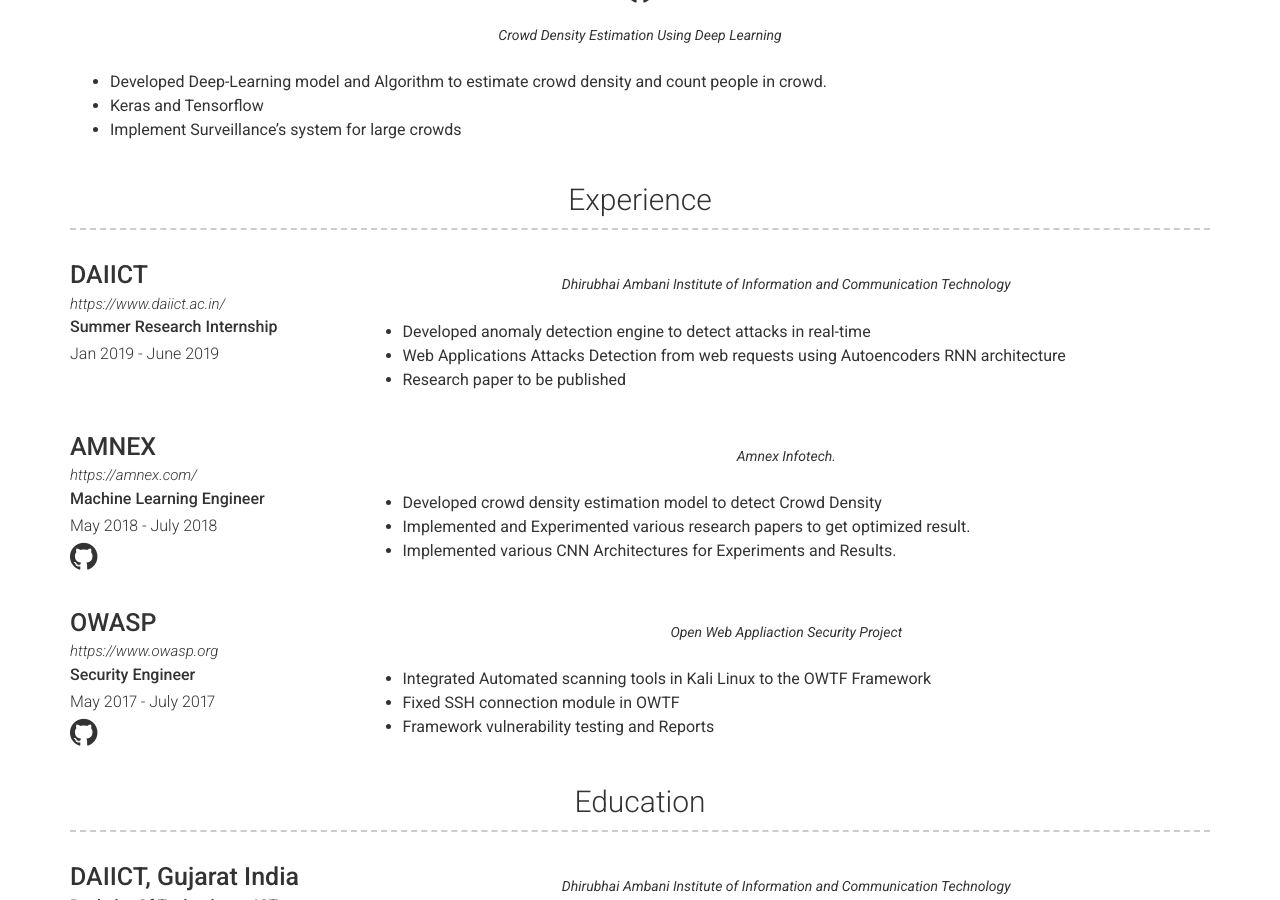
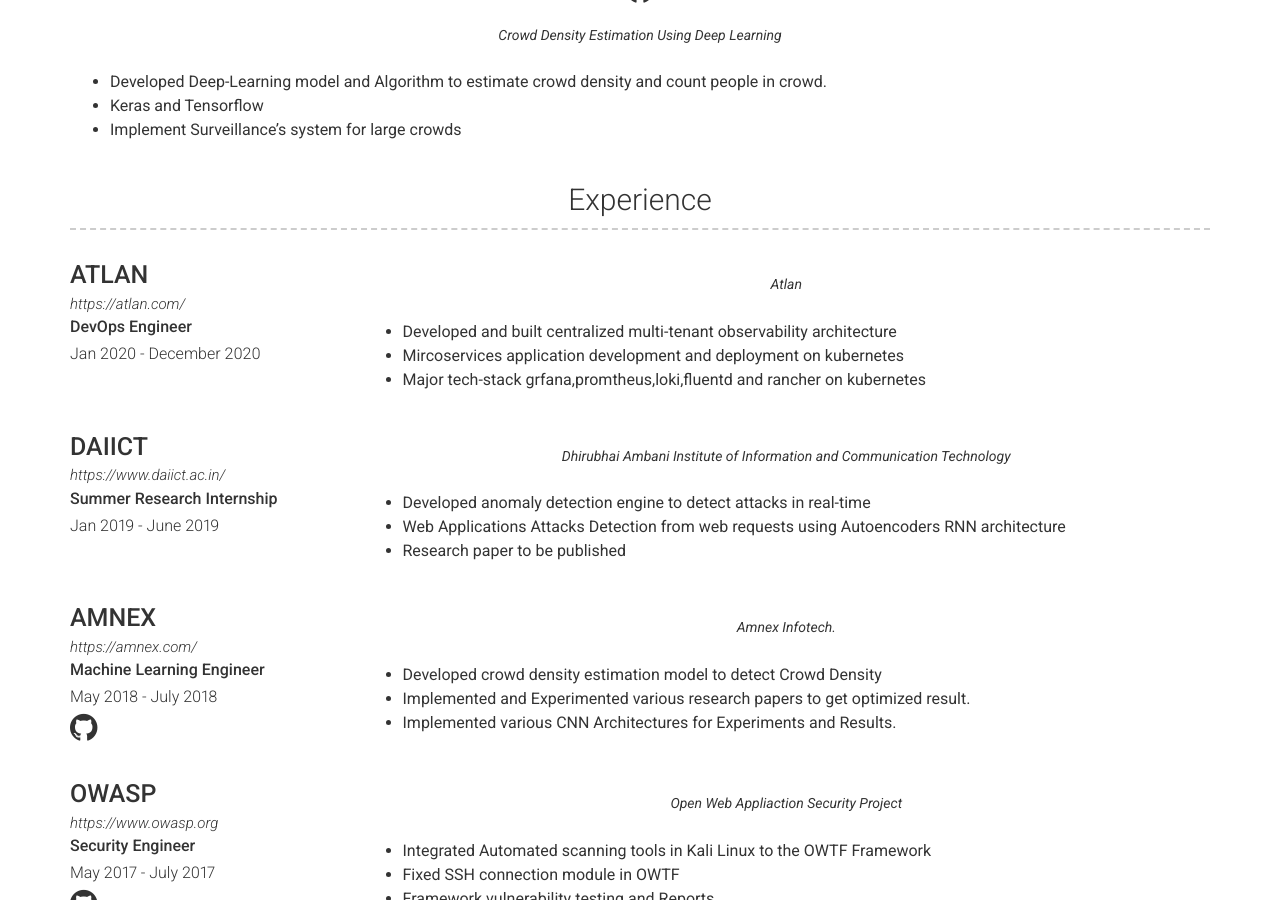
Before and after one commit to Tikam02/portfolio, a Jekyll site: the page built from index.md, in a window 1280 px wide and 900 px high, scrolled down 1860 px. Built offline with Jekyll 4.4.1, drawn with Linux system fonts in a browser that asks for light colours.

Commit message:
Update experience.yml

```diff
--- a/_data/experience.yml
+++ b/_data/experience.yml
@@ -1,4 +1,19 @@
 # Experience template
+
+
+
+- layout: left
+  company: ATLAN
+  link: https://atlan.com/
+  github:
+  job_title: DevOps Engineer
+  dates: Jan 2020 - December 2020
+  quote: >
+   Atlan
+  description: | # this will include new lines to allow paragraphs
+    - Developed and built centralized multi-tenant observability architecture
+    - Mircoservices application development and deployment on kubernetes
+    - Major tech-stack grfana,promtheus,loki,fluentd and rancher on kubernetes
 
 - layout: left
   company: DAIICT
```
